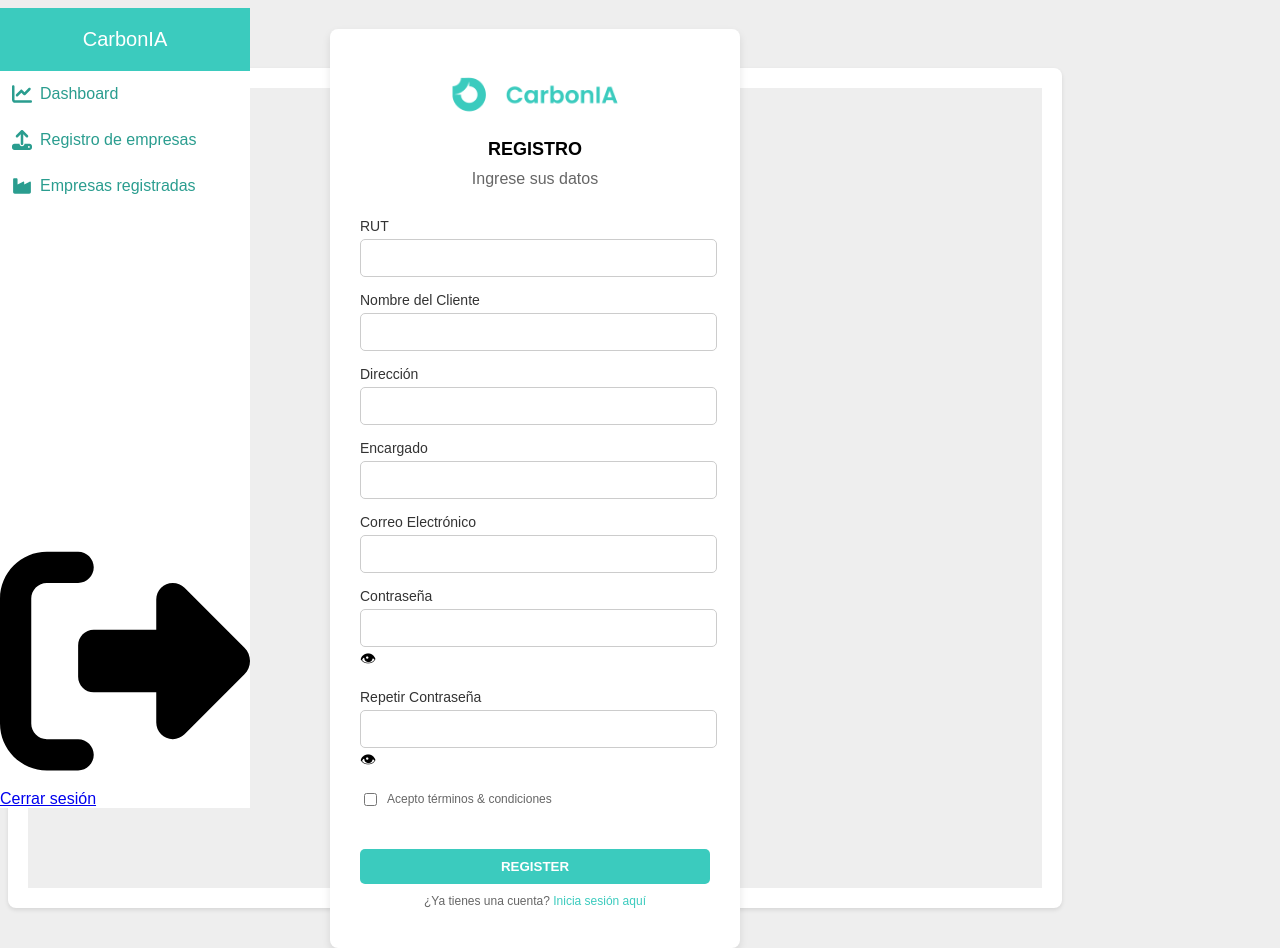
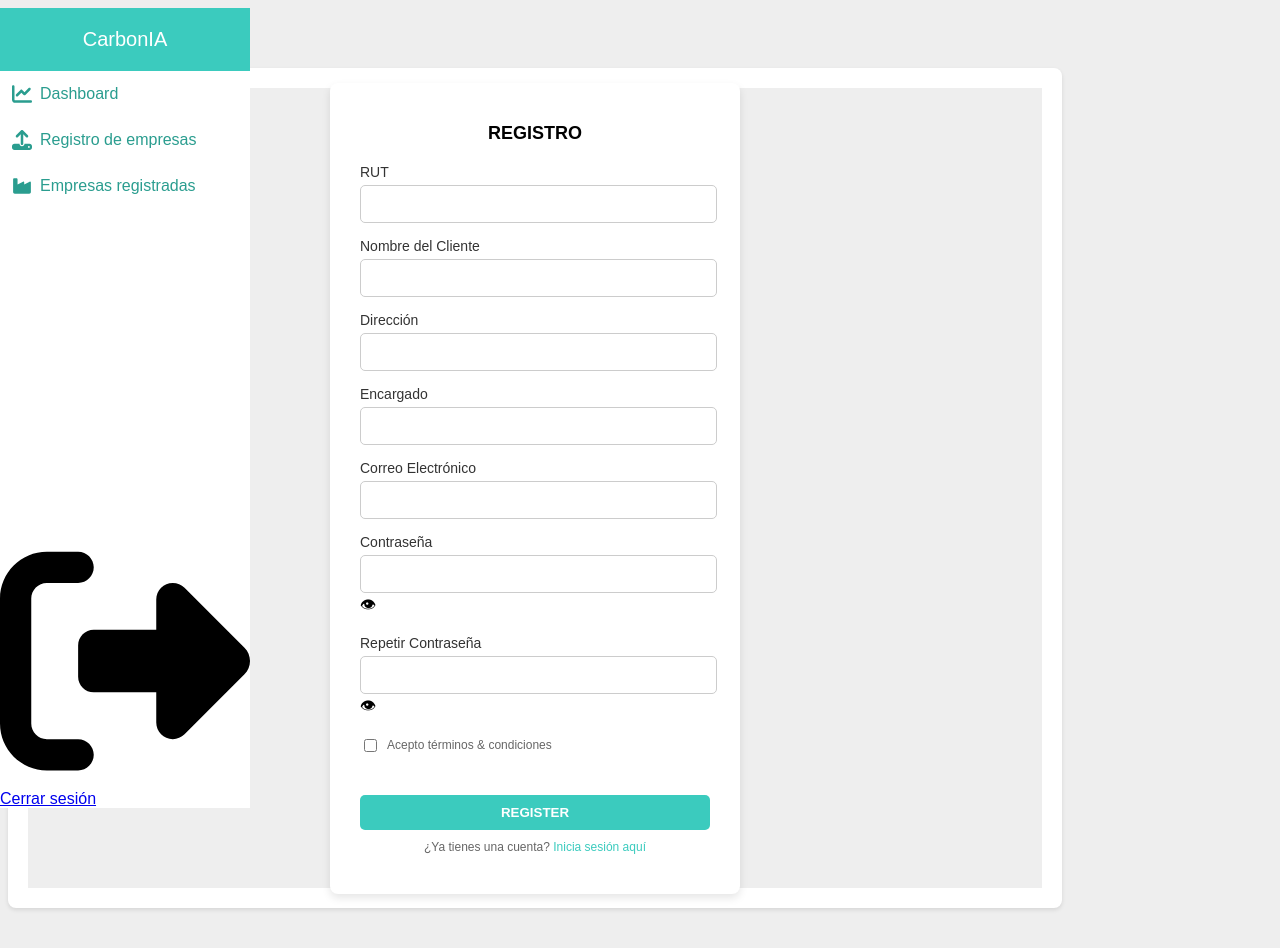
Before and after one commit to nibcalderonduoc/capstone_ia, a Django app: page /registro-admin/ in a window 1280 px wide. After the commit the page ends 910 px from the top, so only its background shows below. Run offline with Django 5.2, Linux system fonts and the light colour scheme.

Commit message:
front vic

```diff
--- a/carbonia/ia/Templates/registro-admin.html
+++ b/carbonia/ia/Templates/registro-admin.html
@@ -5,11 +5,7 @@
 {% block content %}
 <div class="login-page">
     <div class="login-container">
-        <div class="logo">
-            <img src="{% static 'img/LogoColor.png' %}" alt="CarbonIA Logo">
-        </div>
         <div class="form-title">REGISTRO</div>
-        <div class="form-subtitle">Ingrese sus datos</div>
         <form id="registroForm" action="{% url 'registro' %}" method="post">
             {% csrf_token %}
             <div class="input-group">
```
Also changed, not shown: carbonia/db.sqlite3.
